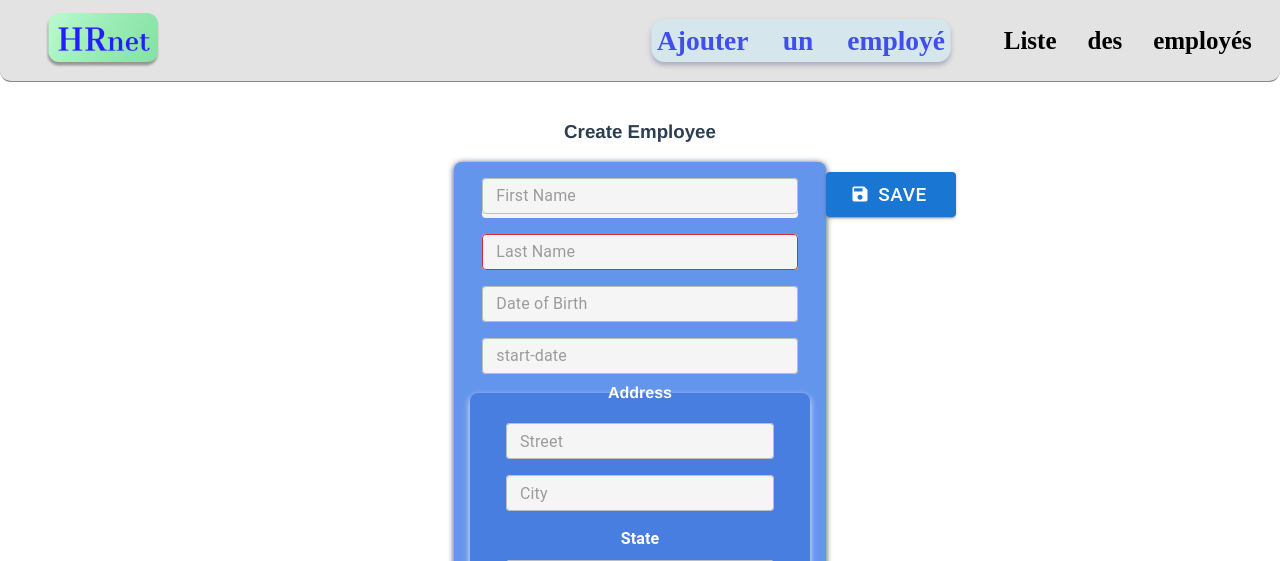
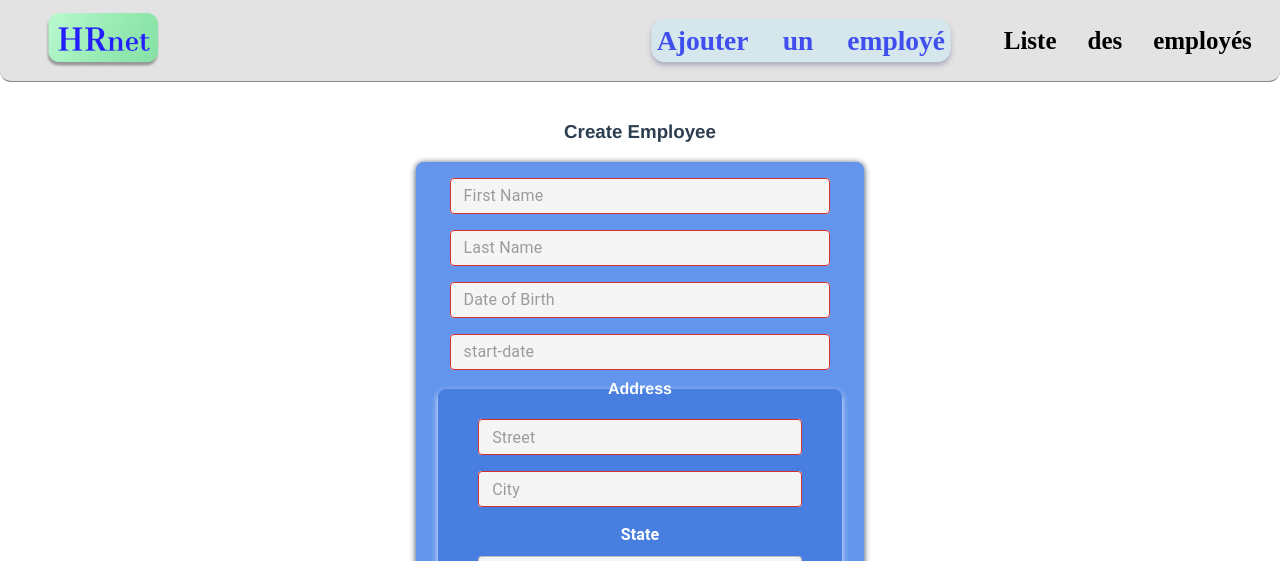
Before and after one commit to developer-ta/Projet_14_Faites-passer-une-librairie-jQuery-vers-React-final-projet, a React (Vite) app: page /AddEmployee in a window 1280 px wide. Shown: the top 561 px of the page. Built offline with nearby package versions, Linux system fonts and the light colour scheme.

Commit message:
add validate service

```diff
--- a/src/application_Layer/services/employeeService.jsx
+++ b/src/application_Layer/services/employeeService.jsx
@@ -1,21 +1,25 @@
 export default class employeeService {
-  constructor(state,dispatch,model) {
+  constructor(state, dispatch, model) {
     this._state = state;
     this._dispatch = dispatch;
     this._model = model;
   }
+  //new futcher
+  addEmployeeToRedux(AddAction, formEvent) {
+    formEvent.preventDefault();
+    const formData = formEvent.target.elements;
+    console.log('formData: ', formData);
+  }
+
+  validateInputText() {}
+  _checkEmptyOrUndefined() {}
 
   async getProfileData(token) {
     const { body } = await this._userProfileRepo.postUserToken(token);
 
     return body;
   }
-  //new futcher
-  addEmployeeToRedux( AddAction, formEvent) {
-    formEvent.preventDefault();
-    const formData = formEvent.target.elements;
-    console.log('formData: ', formData);
-  }
+
   getToken() {
     const token = localStorage.getItem('authToken');
     return token;
--- a/src/presentation_Layer/components/AddEmployee/AddEmployeeBody.jsx
+++ b/src/presentation_Layer/components/AddEmployee/AddEmployeeBody.jsx
@@ -31,8 +31,8 @@ export default function AddEmployeeBody() {
         }}
       >
         <TextField
-          error={isFirstNameValid}
-          helperText
+          error
+          helperText={''}
           required
           id="first-name"
           placeholder="First Name"
@@ -40,9 +40,12 @@ export default function AddEmployeeBody() {
           sx={textFieldStyle}
           onChange={(val) => console.log(val.target.value)}
         />
+
         <TextField
+         error
+          helperText={''}
           required
-          error
+
           id="last-name"
           placeholder="Last Name"
           size="small"
@@ -52,7 +55,6 @@ export default function AddEmployeeBody() {
         <AddressComponent />
         <DepartmentSelectComponent />
         <Modal></Modal>
-
         <Button
           variant="contained"
           type="submit"
--- a/src/presentation_Layer/components/AddEmployee/AddEmployeeBody.scss
+++ b/src/presentation_Layer/components/AddEmployee/AddEmployeeBody.scss
@@ -44,10 +44,11 @@ form#create-employee {
   box-shadow: 0 1px 6px 0px;
   border-radius: 8px;
   display: flex;
-  flex-wrap: wrap;
+  height: 68%;
+  align-items: center;
   flex-direction: column;
-  align-items: center;
-  height: 69%;
+  flex-wrap: nowrap;
+  justify-content: space-around;
 }
 legend {
   color: white;
@@ -55,6 +56,6 @@ legend {
 }
 @media screen and (min-width: 769px) {
   form#create-employee {
-    width: 29%;
+    width: 35%;
   }
 }
--- a/src/presentation_Layer/components/AddEmployee/AddressComponent.jsx
+++ b/src/presentation_Layer/components/AddEmployee/AddressComponent.jsx
@@ -254,8 +254,8 @@ export const AddressComponent = () => {
   return (
     <fieldset className="address">
       <legend>Address</legend>
-      <TextField id="street" placeholder="Street" size="small" sx={textFieldStyle} />
-      <TextField id="city" placeholder="City" size="small" sx={textFieldStyle} />
+      <TextField error helperText={''} id="street" placeholder="Street" size="small" sx={textFieldStyle} />
+      <TextField error helperText={''} id="city" placeholder="City" size="small" sx={textFieldStyle} />
       <Box
         display={'flex'}
         justifyContent={'space-around'}
@@ -263,7 +263,7 @@ export const AddressComponent = () => {
         alignItems={'center'}
         flexDirection={'column'}
       >
-        <InputLabel className={'inputLabel'}>State</InputLabel>{' '}
+        <InputLabel  className={'inputLabel'}>State</InputLabel>
         <Autocomplete
           id="state"
           size="small"
--- a/src/presentation_Layer/components/AddEmployee/DatePickerComponent.jsx
+++ b/src/presentation_Layer/components/AddEmployee/DatePickerComponent.jsx
@@ -5,6 +5,7 @@ import { LocalizationProvider } from '@mui/x-date-pickers/LocalizationProvider';
 import { DatePicker } from '@mui/x-date-pickers/DatePicker';
 
 import 'dayjs/locale/fr';
+import { TextField } from '@mui/material';
 
 const textFieldStyle = {
   backgroundColor: 'whitesmoke',
@@ -28,18 +29,18 @@ export const DatePickerComponent = () => {
         // defaultValue={dayjs(new Date())}
         onChange={(newDate) => setDate((d) => (d = newDate))}
         sx={datePickerStyle}
-        slotProps={{ textField: { placeholder: 'Date of Birth', color: 'black' } }}
+        slotProps={{ textField: { placeholder: 'Date of Birth', color: 'black',required: true ,error:true,helperText:'' } }}
       />
       <DatePicker
         // label="Dash separator"
         // value={date}
 
-        renderInput={(params) => <TextField {...params} required />}
+        renderInput={(params) => <TextField  {...params} required />}
         format="DD/MM/YYYY"
         // defaultValue={dayjs(new Date())}
         onChange={(newDate) => setDate((d) => (d = newDate))}
         sx={datePickerStyle}
-        slotProps={{ textField: { placeholder: 'start-date', required: true } }}
+        slotProps={{ textField: { placeholder: 'start-date', required: true ,error:true} }}
       />
     </LocalizationProvider>
   );
```
